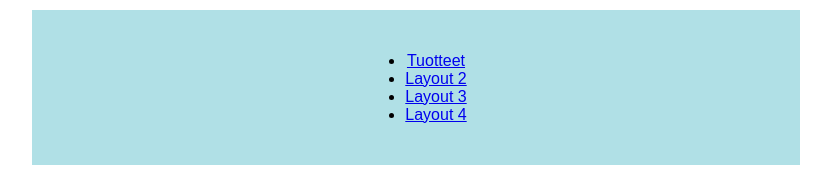
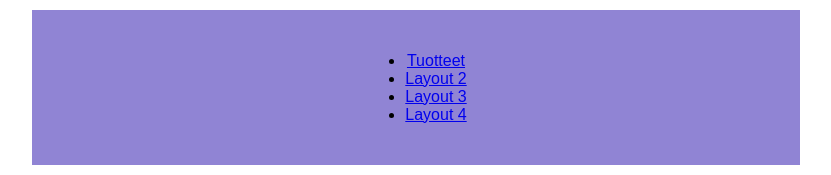
Before and after one commit to Janzxer/Group15, a plain HTML site: page index.html in a window 1280 px wide. Shown: the part 72-247 px from the top of the page, without its empty margins (224-1055 px from the left). Drawn offline with Linux system fonts and the light colour scheme.

Commit message:
more testing

```diff
--- a/index.html
+++ b/index.html
@@ -19,7 +19,7 @@
             display: flex;
             text-align: center;
             flex-wrap: wrap;
-            background-color: powderblue;
+            background-color: rgb(144, 132, 212);
             justify-content: center;
             margin-left: 20%;
             margin-right: 20%;
```
